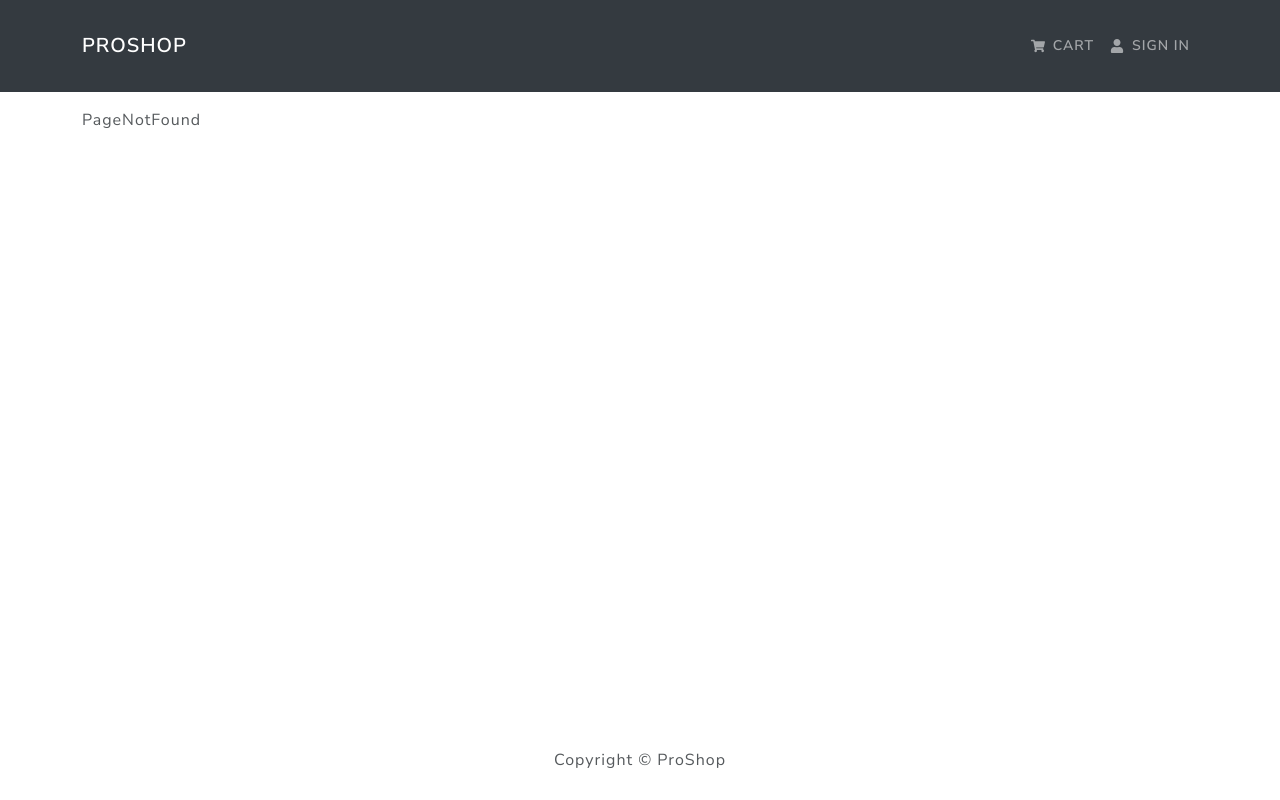
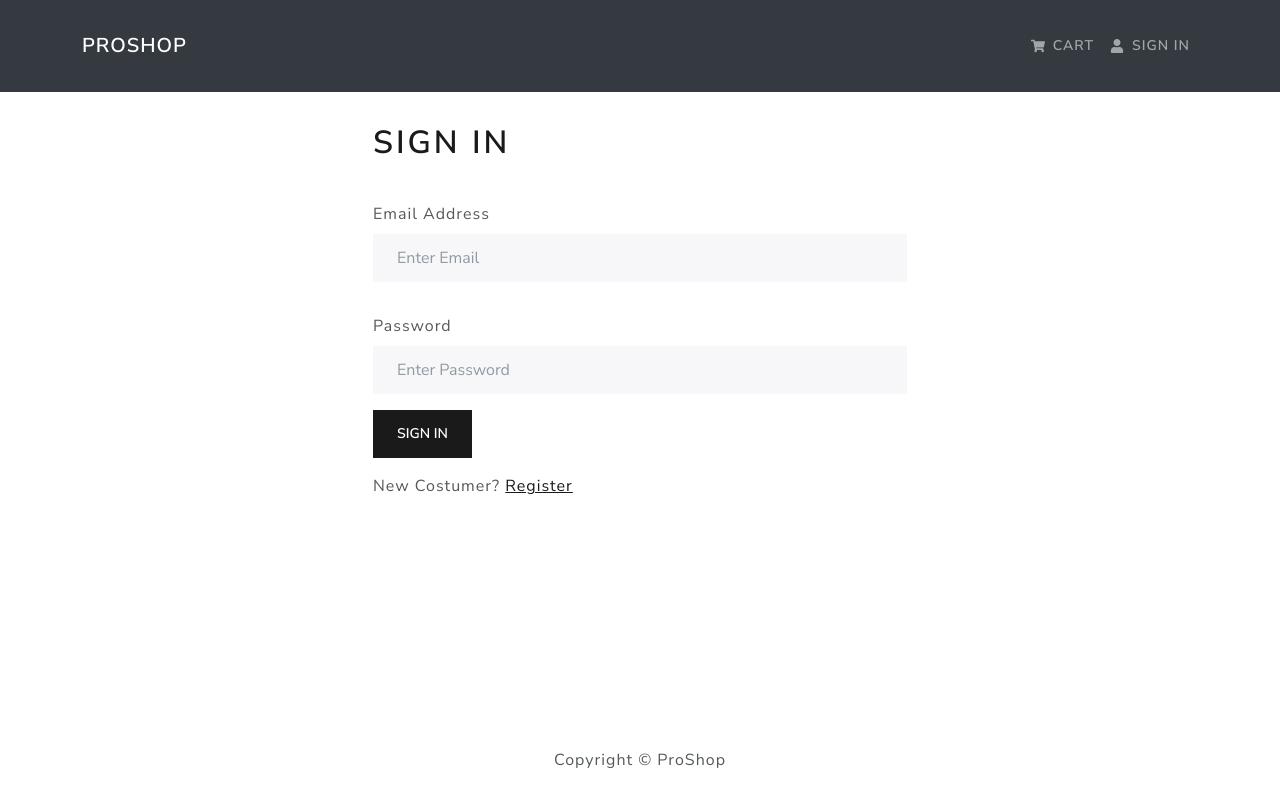
Before and after one commit to ThePiyushAggarwal/proshop_mern, a React (Create React App) app in the folder frontend/: page /login in a window 1280 px wide. Built offline with nearby package versions, Linux system fonts and the light colour scheme.

Commit message:
v44-45: User Login reducer and page

```diff
--- a/frontend/src/App.js
+++ b/frontend/src/App.js
@@ -5,6 +5,7 @@ import Container from 'react-bootstrap/Container'
 import Home from './pages/Home'
 import Product from './pages/Product'
 import Cart from './pages/Cart'
+import Login from './pages/Login'
 import PageNotFound from './pages/PageNotFound'
 
 function App() {
@@ -16,6 +17,7 @@ function App() {
           <Container>
             <Routes>
               <Route path='/' element={<Home />} />
+              <Route path='/login' element={<Login />} />
               <Route path='/product/:id' element={<Product />} />
               <Route path='/cart' element={<Cart />}>
                 <Route path=':id' element={<Cart />} />
--- a/frontend/src/app/store.js
+++ b/frontend/src/app/store.js
@@ -1,10 +1,12 @@
 import { configureStore } from '@reduxjs/toolkit'
 import productReducer from '../features/products/productSlice'
 import cartReducer from '../features/cart/cartSlice'
+import userReducer from '../features/users/userSlice'
 
 export const store = configureStore({
   reducer: {
     product: productReducer,
     cart: cartReducer,
+    user: userReducer,
   },
 })
--- /dev/null
+++ b/frontend/src/components/FormContainer.jsx
@@ -0,0 +1,16 @@
+import Container from 'react-bootstrap/Container'
+import Row from 'react-bootstrap/Row'
+import Col from 'react-bootstrap/Col'
+
+function FormContainer({ children }) {
+  return (
+    <Container>
+      <Row className='justify-content-md-center'>
+        <Col xs={12} md={6}>
+          {children}
+        </Col>
+      </Row>
+    </Container>
+  )
+}
+export default FormContainer
--- /dev/null
+++ b/frontend/src/features/users/userSlice.js
@@ -0,0 +1,49 @@
+import { createSlice, createAsyncThunk } from '@reduxjs/toolkit'
+import axios from 'axios'
+
+export const loginUser = createAsyncThunk(
+  'users/loginUser',
+  async (loginDetails, thunkAPI) => {
+    try {
+      const config = { 'Content-Type': 'application/json' }
+      const { data } = await axios.post(
+        '/api/users/login',
+        loginDetails,
+        config
+      )
+      return data
+    } catch (error) {
+      return thunkAPI.rejectWithValue(error)
+    }
+  }
+)
+
+export const userSlice = createSlice({
+  name: 'users',
+  initialState: {
+    user: JSON.parse(localStorage.getItem('userInfo')) || null,
+    loading: false,
+    error: '',
+  },
+  reducers: {},
+  extraReducers: (builder) => {
+    builder
+      .addCase(loginUser.pending, (state) => {
+        state.loading = true
+      })
+      .addCase(loginUser.fulfilled, (state, { payload }) => {
+        state.loading = false
+        state.user = payload
+        localStorage.setItem('userInfo', JSON.stringify(payload))
+      })
+      .addCase(loginUser.rejected, (state, { payload }) => {
+        state.loading = false
+        state.error =
+          payload.response && payload.response.data.message
+            ? payload.response.data.message
+            : payload.message
+      })
+  },
+})
+
+export default userSlice.reducer
--- /dev/null
+++ b/frontend/src/pages/Login.js
@@ -0,0 +1,69 @@
+import { useEffect, useState } from 'react'
+import { Link, useNavigate } from 'react-router-dom'
+import { useSelector, useDispatch } from 'react-redux'
+import { loginUser } from '../features/users/userSlice'
+import FormContainer from '../components/FormContainer'
+import Loader from '../components/Loader'
+import Form from 'react-bootstrap/Form'
+import Button from 'react-bootstrap/Button'
+import Row from 'react-bootstrap/Row'
+import Col from 'react-bootstrap/Col'
+import Alert from 'react-bootstrap/Alert'
+
+function Login() {
+  const dispatch = useDispatch()
+  const navigate = useNavigate()
+  const { loading, error, user } = useSelector((state) => state.user)
+  const [email, setEmail] = useState('')
+  const [password, setPassword] = useState('')
+
+  useEffect(() => {
+    if (user) {
+      navigate('/')
+    }
+  }, [navigate, user])
+
+  const onSubmit = (e) => {
+    e.preventDefault()
+    dispatch(loginUser({ email, password }))
+    setEmail('')
+    setPassword('')
+  }
+
+  return (
+    <FormContainer>
+      <h1>Sign In</h1>
+      {error !== '' && <Alert variant='danger'>{error}</Alert>}
+      {loading && <Loader />}
+      <Form onSubmit={onSubmit}>
+        <Form.Group controlId='email' className='py-3'>
+          <Form.Label>Email Address</Form.Label>
+          <Form.Control
+            type='email'
+            placeholder='Enter Email'
+            value={email}
+            onChange={(e) => setEmail(e.target.value)}
+          />
+        </Form.Group>
+        <Form.Group controlId='password' className='py-3'>
+          <Form.Label>Password</Form.Label>
+          <Form.Control
+            type='password'
+            placeholder='Enter Password'
+            value={password}
+            onChange={(e) => setPassword(e.target.value)}
+          />
+        </Form.Group>
+        <Button type='submit' variant='primary'>
+          Sign In
+        </Button>
+      </Form>
+      <Row className='py-3'>
+        <Col>
+          New Costumer? <Link to='/'>Register</Link>
+        </Col>
+      </Row>
+    </FormContainer>
+  )
+}
+export default Login
```
